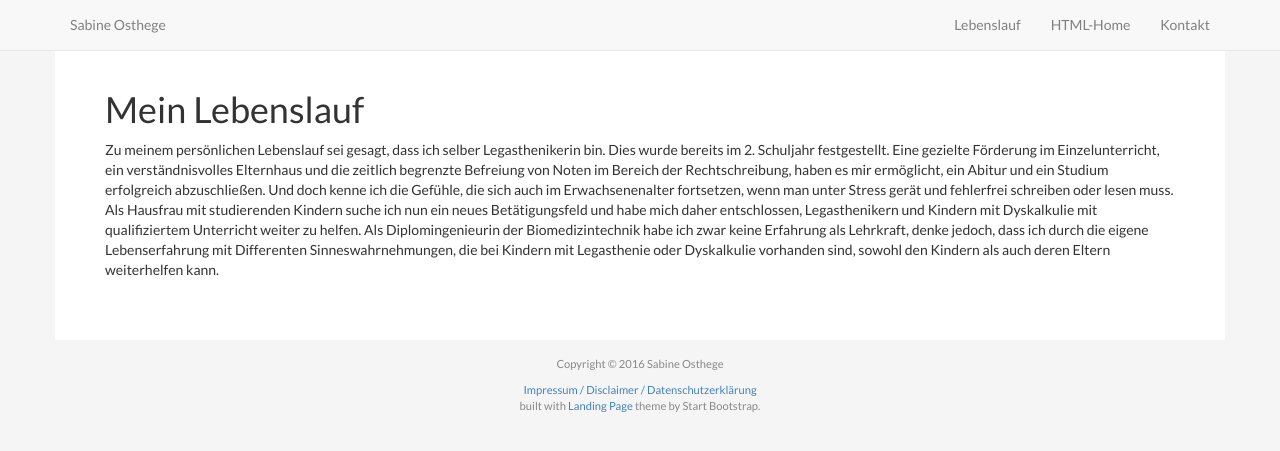
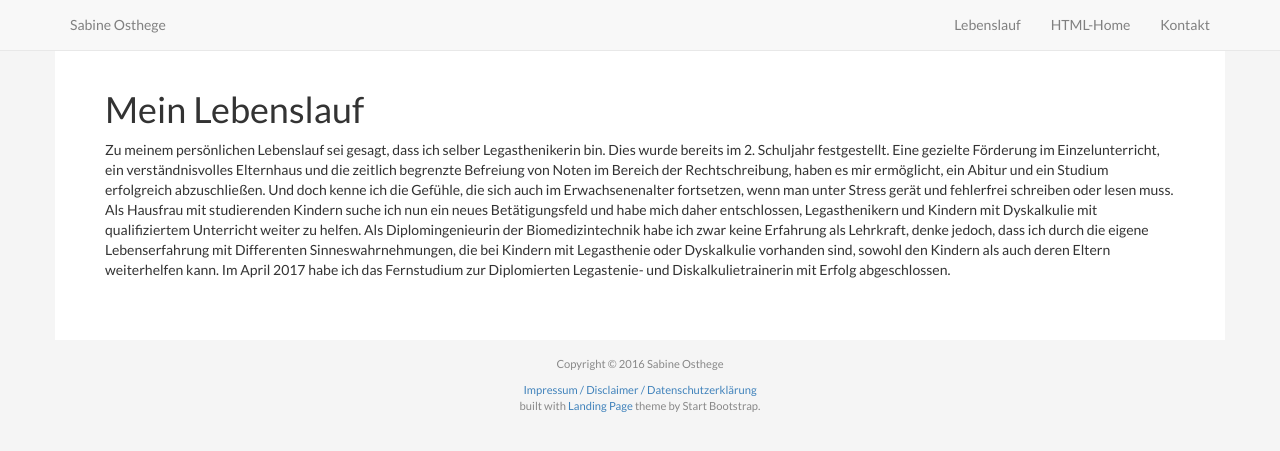
Before and after one commit to sabineosthege/sabineosthege.github.io, a Jekyll site: the page built from aboutme.md, in a window 1280 px wide. Shown: the top 451 px of the page. Built offline with Jekyll 4.4.1, drawn with Linux system fonts in a browser that asks for light colours; nearby versions of some CDN libraries.

Commit message:
Update aboutme.md

```diff
--- a/aboutme.md
+++ b/aboutme.md
@@ -5,4 +5,4 @@ title: Lebenslauf
 
 # Mein Lebenslauf
 
-Zu meinem persönlichen Lebenslauf sei gesagt, dass ich selber Legasthenikerin bin. Dies wurde bereits im 2. Schuljahr festgestellt. Eine gezielte Förderung im Einzelunterricht, ein verständnisvolles Elternhaus und die zeitlich begrenzte Befreiung von Noten im Bereich der Rechtschreibung, haben es mir ermöglicht, ein Abitur und ein Studium erfolgreich abzuschließen. Und doch kenne ich die Gefühle, die sich auch im Erwachsenenalter fortsetzen, wenn man unter Stress gerät und fehlerfrei schreiben oder lesen muss. Als Hausfrau mit studierenden Kindern suche ich nun ein neues Betätigungsfeld und habe mich daher entschlossen, Legasthenikern und Kindern mit Dyskalkulie mit qualifiziertem Unterricht weiter zu helfen. Als Diplomingenieurin der Biomedizintechnik habe ich zwar keine Erfahrung als Lehrkraft, denke jedoch, dass ich durch die eigene Lebenserfahrung mit Differenten Sinneswahrnehmungen, die bei Kindern mit Legasthenie oder Dyskalkulie vorhanden sind, sowohl den Kindern als auch deren Eltern weiterhelfen kann.
+Zu meinem persönlichen Lebenslauf sei gesagt, dass ich selber Legasthenikerin bin. Dies wurde bereits im 2. Schuljahr festgestellt. Eine gezielte Förderung im Einzelunterricht, ein verständnisvolles Elternhaus und die zeitlich begrenzte Befreiung von Noten im Bereich der Rechtschreibung, haben es mir ermöglicht, ein Abitur und ein Studium erfolgreich abzuschließen. Und doch kenne ich die Gefühle, die sich auch im Erwachsenenalter fortsetzen, wenn man unter Stress gerät und fehlerfrei schreiben oder lesen muss. Als Hausfrau mit studierenden Kindern suche ich nun ein neues Betätigungsfeld und habe mich daher entschlossen, Legasthenikern und Kindern mit Dyskalkulie mit qualifiziertem Unterricht weiter zu helfen. Als Diplomingenieurin der Biomedizintechnik habe ich zwar keine Erfahrung als Lehrkraft, denke jedoch, dass ich durch die eigene Lebenserfahrung mit Differenten Sinneswahrnehmungen, die bei Kindern mit Legasthenie oder Dyskalkulie vorhanden sind, sowohl den Kindern als auch deren Eltern weiterhelfen kann. Im April 2017 habe ich das Fernstudium zur Diplomierten Legastenie- und Diskalkulietrainerin mit Erfolg abgeschlossen.
```
